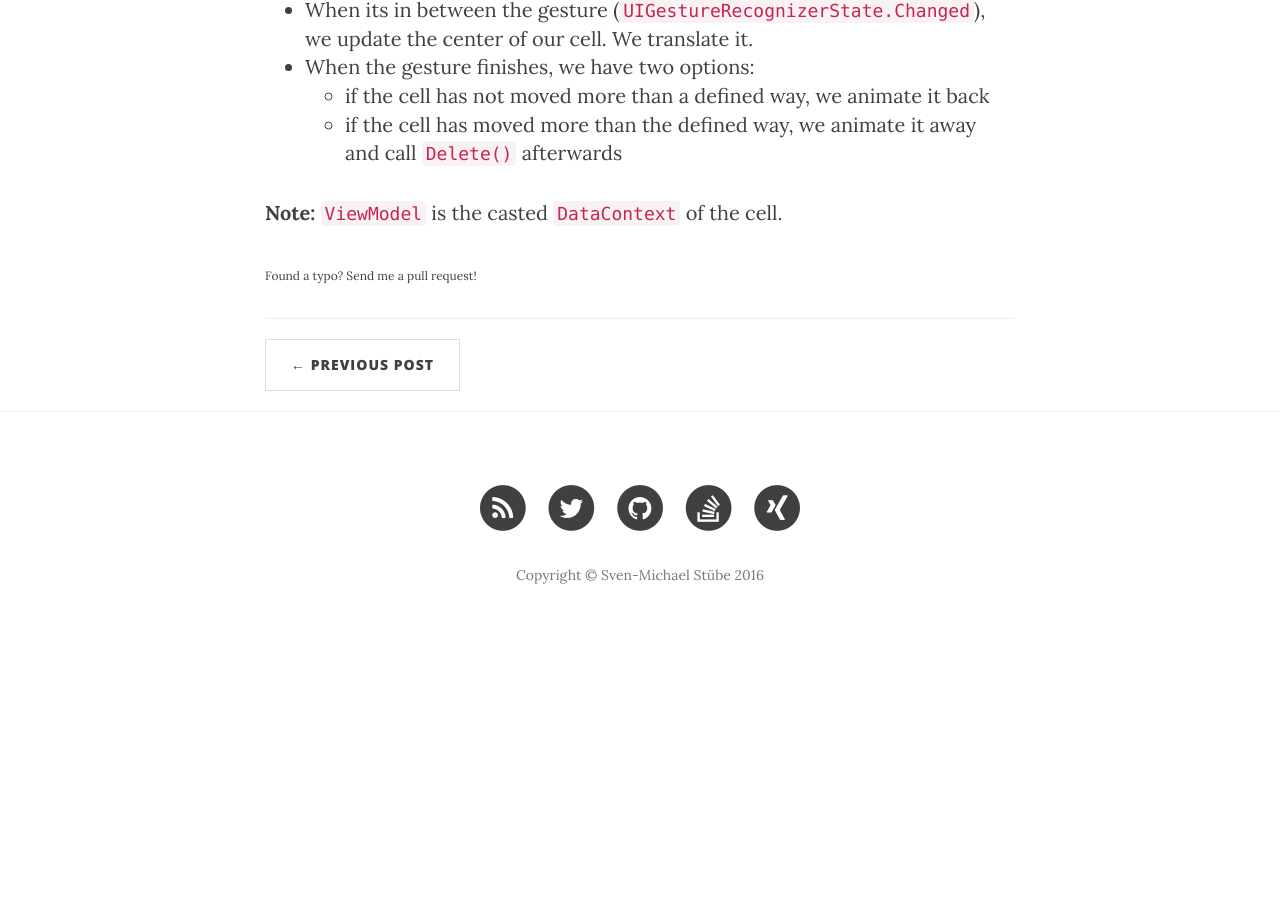
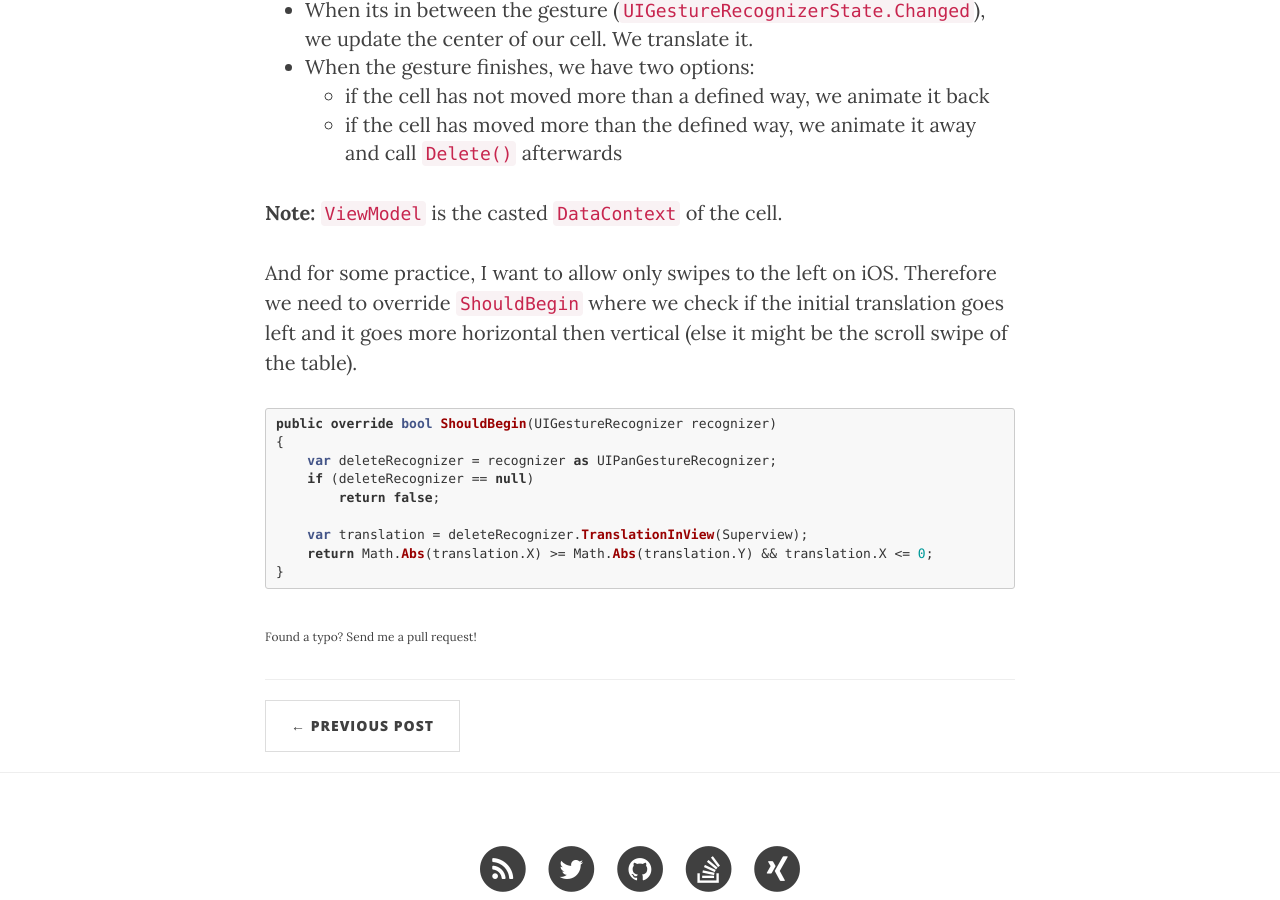
Before and after one commit to smstuebe/smstuebe.github.io, a Jekyll site: the page built from _posts/2016-05-22-mvvmcross-swipe2dismiss.markdown, in a window 1280 px wide and 900 px high, scrolled down 4384 px. Built offline with Jekyll 4.4.1, drawn with Linux system fonts in a browser that asks for light colours; nearby versions of some CDN libraries; comment, search, counter and statistics services are not loaded; before the commit the page ends 5035 px from its top, so only the background shows below that.

Commit message:
added ShouldBegin documentation

```diff
--- a/_posts/2016-05-22-mvvmcross-swipe2dismiss.markdown
+++ b/_posts/2016-05-22-mvvmcross-swipe2dismiss.markdown
@@ -155,4 +155,18 @@ private void SwipeHandler(UIPanGestureRecognizer recognizer)
 
 **Note:** `ViewModel` is the casted `DataContext` of the cell.
 
+And for some practice, I want to allow only swipes to the left on iOS. Therefore we need to override `ShouldBegin` where we check if the initial translation goes left and it goes more horizontal then vertical (else it might be the scroll swipe of the table).
+
+{% highlight c# %}
+public override bool ShouldBegin(UIGestureRecognizer recognizer)
+{
+    var deleteRecognizer = recognizer as UIPanGestureRecognizer;
+    if (deleteRecognizer == null)
+        return false;
+
+    var translation = deleteRecognizer.TranslationInView(Superview);
+    return Math.Abs(translation.X) >= Math.Abs(translation.Y) && translation.X <= 0;
+}
+{% endhighlight %}
+
 <small>Found a typo? Send me a pull request!</small>
```
